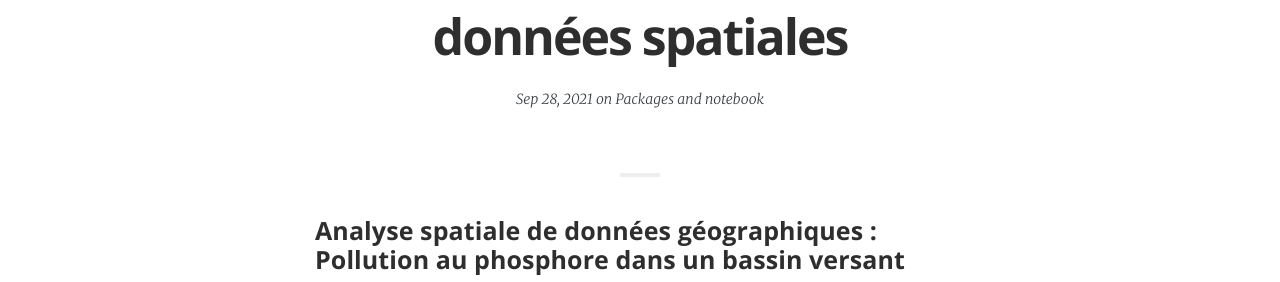
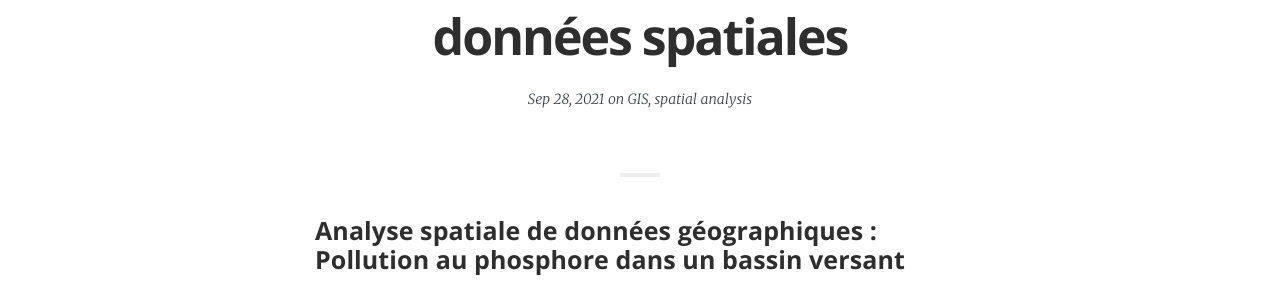
Before and after one commit to thierrycastel/tcastel, a Jekyll site: the page built from _posts/2021-09-28-UE2M2SEMESIG.md, in a window 1280 px wide. Shown: the part 388-670 px from the top of the page. Built offline with Jekyll 4.4.1, drawn with Linux system fonts in a browser that asks for light colours; some web fonts are replaced.

Commit message:
UE2_M2SEME_SIG

```diff
--- a/_posts/2021-09-28-UE2M2SEMESIG.md
+++ b/_posts/2021-09-28-UE2M2SEMESIG.md
@@ -2,7 +2,7 @@
 layout:            post
 title:             "M2 SEME: SIG traitement de données spatiales"
 
-tags:              Packages and notebook
+tags:              GIS, spatial analysis
 category:          Code Features
 author:            tcastel
 math:              true
```
